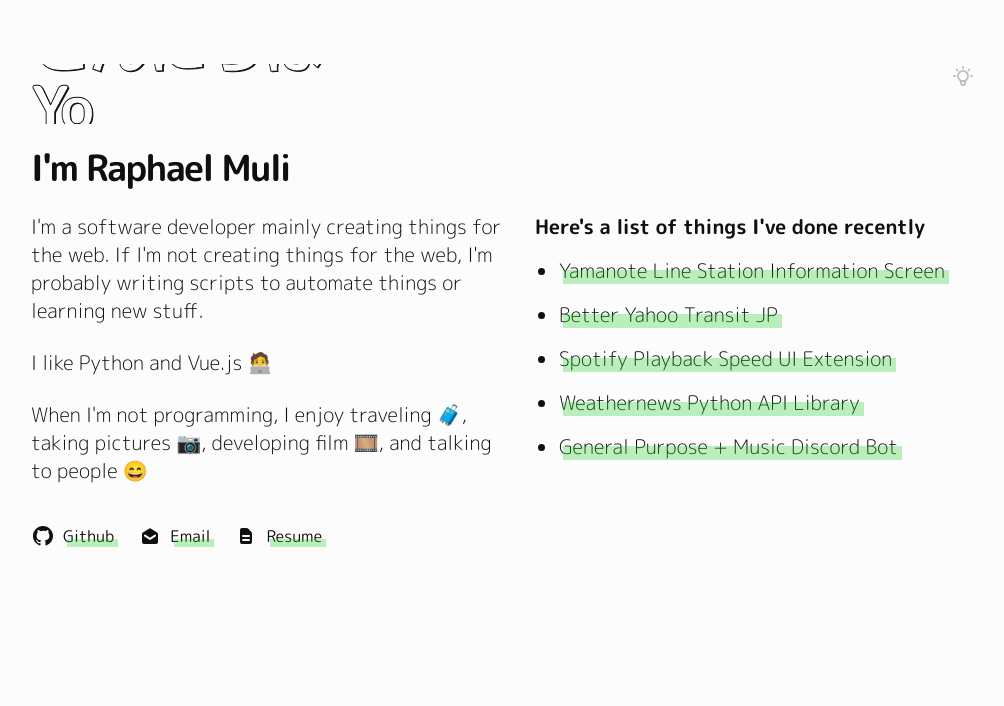
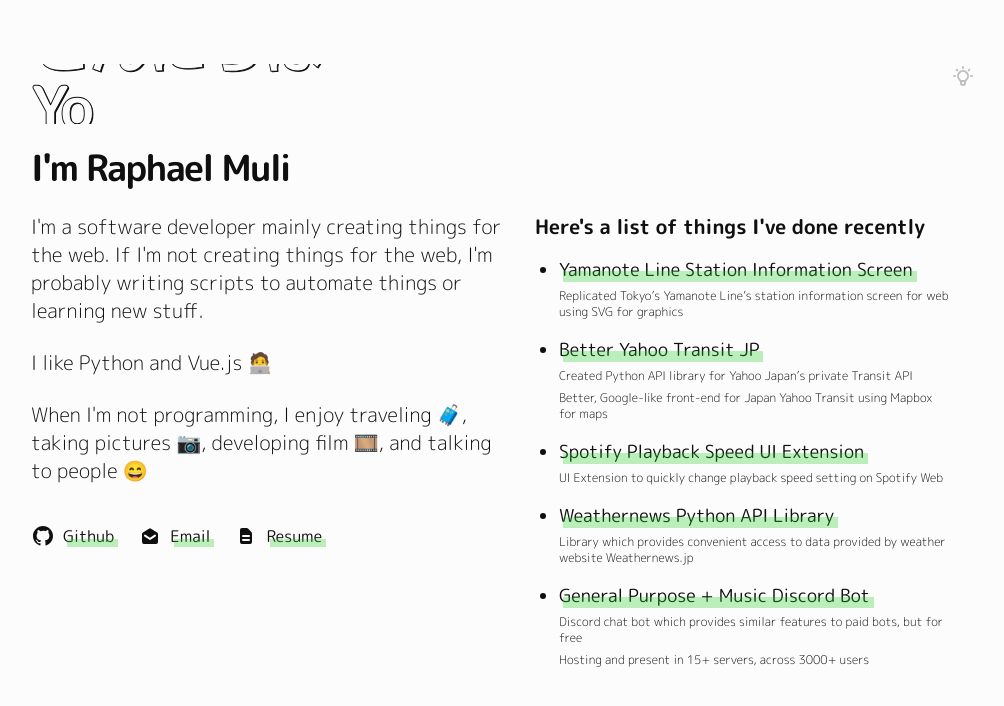
Before and after one commit to rnikko/portfolio-site, a Vue app: page / in a window 1280 px wide. Shown: the top 706 px of the page, without its empty margins (137-1141 px from the left). Built offline with nearby package versions, Linux system fonts and the light colour scheme; no server answers.

Commit message:
added project notes

```diff
--- a/src/App.vue
+++ b/src/App.vue
@@ -1,15 +1,17 @@
 <template>
   <div
-    class="max-w-screen-lg p-6 py-10 md:p-20 md:py-24 lg:p-10 lg:py-16"
+    class="lg:max-w-screen-lg p-6 py-10 md:p-20 md:py-24 lg:p-10 lg:py-16 md:max-w-screen-md"
     style="margin: 0 auto; min-width: 375px"
   >
     <LightSwitch />
     <Hello />
     <div class="space-y-8 md:space-y-10 lg:space-x-8 lg:space-y-0 lg:grid lg:grid-cols-2">
-      <About />
+      <div>
+        <About />
+        <Contact class="my-8 md:my-10" />
+      </div>
       <Projects />
     </div>
-    <Contact class="my-8 md:my-10" />
   </div>
 </template>
 
--- a/src/components/Projects.vue
+++ b/src/components/Projects.vue
@@ -1,14 +1,25 @@
 <template>
-  <div id="projects" class="text-md md:text-xl font-semibold">
-    <p style="letter-spacing: -0.05 rem;">
+  <div id="projects">
+    <p
+      class="text-md md:text-xl font-semibold"
+      style="letter-spacing: -0.05 rem;"
+    >
       Here's a list of things I've done recently
     </p>
-    <div class="text-sm md:text-xl font-light">
+    <div class="text-sm md:text-lg">
       <ul v-for="p in projects" class="mx-6 my-3 md:my-4 list-disc">
-        <li>
-          <a :href="p.link">
+        <li class="space-y-1">
+          <a class="font-medium" :href="p.link">
             {{ p.name }}
           </a>
+          <div class="block space-y-1.5">
+            <span
+              class="block font-light text-xs"
+              v-for="n in p.notes"
+            >
+              {{ n }}
+            </span>
+          </div>
         </li>
       </ul>
     </div>
@@ -21,24 +32,41 @@
   setup: () => {
     const projects = [
       {
-        'name': 'Yamanote Line Station Information Screen',
-        'link': 'https://wonderful-bohr-b3db75.netlify.app'
+        name: 'Yamanote Line Station Information Screen',
+        link: 'https://wonderful-bohr-b3db75.netlify.app',
+        notes: [
+          'Replicated Tokyo’s Yamanote Line’s station information screen for web using SVG for graphics'
+        ]
       },
       {
-        'name': 'Better Yahoo Transit JP',
-        'link': 'https://secure-earth-69090.herokuapp.com'
+        name: 'Better Yahoo Transit JP',
+        link: 'https://secure-earth-69090.herokuapp.com',
+        notes: [
+          'Created Python API library for Yahoo Japan’s private Transit API',
+          'Better, Google-like front-end for Japan Yahoo Transit using Mapbox for maps'
+        ]
       },
       {
-        'name': 'Spotify Playback Speed UI Extension',
-        'link': 'https://github.com/rnikko/spotify-playback-speed'
+        name: 'Spotify Playback Speed UI Extension',
+        link: 'https://github.com/rnikko/spotify-playback-speed',
+        notes: [
+          'UI Extension to quickly change playback speed setting on Spotify Web'
+        ]
       },
       {
-        'name': 'Weathernews Python API Library',
-        'link': 'https://github.com/rnikko/weathernews-python'
+        name: 'Weathernews Python API Library',
+        link: 'https://github.com/rnikko/weathernews-python',
+        notes: [
+          'Library which provides convenient access to data provided by weather website Weathernews.jp'
+        ]
       },
       {
-        'name': 'General Purpose + Music Discord Bot',
-        'link': 'https://github.com/rnikko/sportjoke-dev'
+        name: 'General Purpose + Music Discord Bot',
+        link: 'https://github.com/rnikko/sportjoke-dev',
+        notes: [
+          'Discord chat bot which provides similar features to paid bots, but for free',
+          'Hosting and present in 15+ servers, across 3000+ users'
+        ]
       }
     ]
 
```
